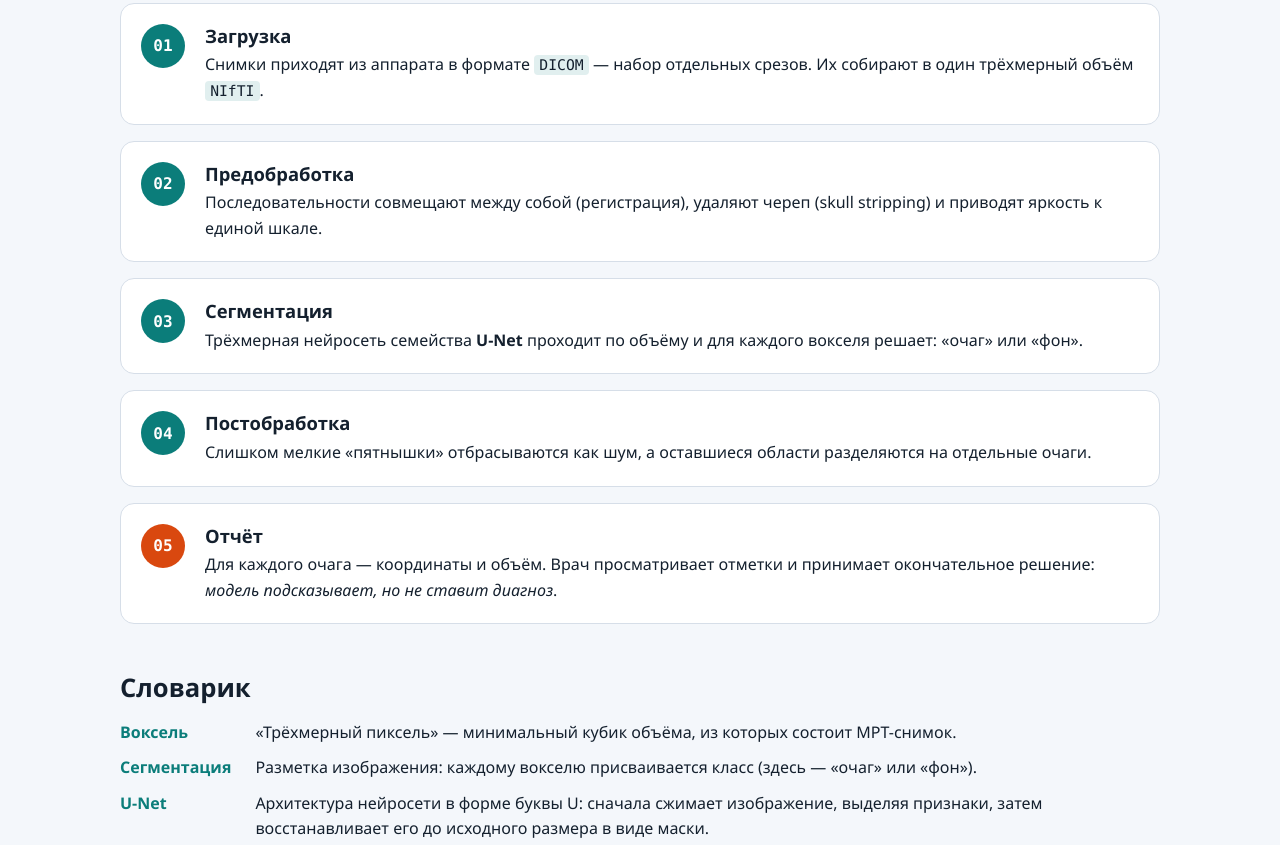
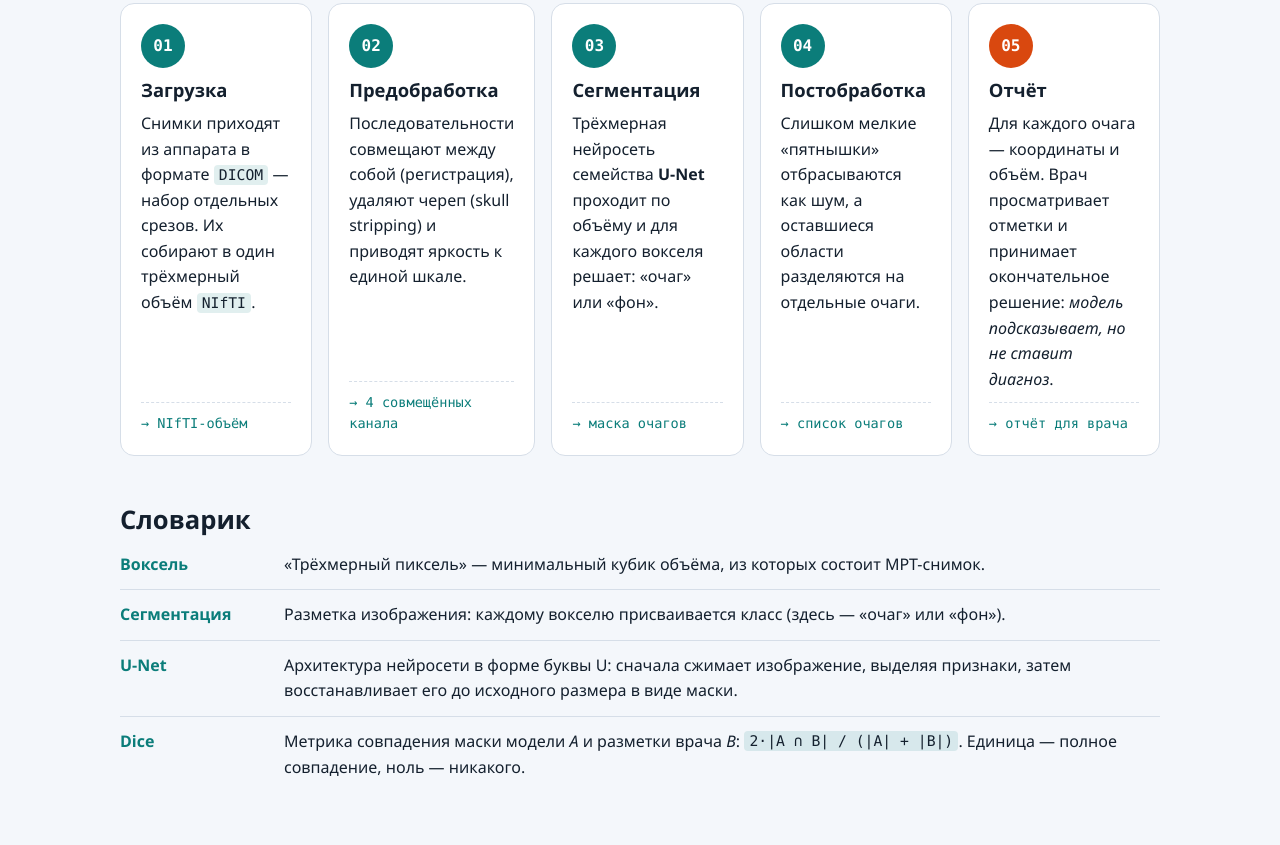
Before and after one commit to VAZ0N4ik/web6402-zaitsev_va, a plain HTML site: page lab4/pipeline.html in a window 1280 px wide. Shown: the part 315-1160 px from the top of the page. Drawn offline with Linux system fonts and the light colour scheme.

Commit message:
feat(lab4): made pipeline page layout with flexbox

```diff
--- a/lab4/css/style.css
+++ b/lab4/css/style.css
@@ -437,11 +437,13 @@ abbr[title] {
 }
 
 
-/* ---------- 7. Шаги и словарик ---------- */
+/* ---------- 7. «Как это работает»: раскладка на Flexbox ---------- */
 
-/* Номера шагов рисует CSS: счётчик + ::before */
+/* Шаги стоят в ряд. flex: 1 1 180px — каждый шаг шириной от 180px,
+   лишнее место делится поровну, а если места мало, шаги переносятся на новую строку */
 .steps {
-  display: grid;
+  display: flex;
+  flex-wrap: wrap;
   gap: 16px;
   margin: 0;
   padding: 0;
@@ -449,24 +451,27 @@ abbr[title] {
   counter-reset: step;
 }
 
+/* Внутри шага тоже flex, только столбиком: номер, заголовок, текст, результат */
 .steps__item {
-  position: relative;
-  padding: 20px 20px 20px 84px;
+  flex: 1 1 180px;
+  display: flex;
+  flex-direction: column;
+  gap: 10px;
+  padding: 20px;
   border: 1px solid var(--border);
   border-radius: var(--radius);
   background-color: var(--surface);
   counter-increment: step;
 }
 
+/* Номер шага рисует CSS: счётчик + ::before */
 .steps__item::before {
   content: counter(step, decimal-leading-zero);
-  position: absolute;
-  top: 20px;
-  left: 20px;
   width: 44px;
   height: 44px;
-  display: grid;
-  place-items: center;
+  display: flex;
+  align-items: center;
+  justify-content: center;
   border-radius: 50%;
   font-family: var(--mono);
   font-weight: 700;
@@ -480,10 +485,51 @@ abbr[title] {
 }
 
 .steps__title {
-  margin-bottom: 0.3em;
+  margin: 0;
 }
 
 .steps__text {
+  margin: 0;
+}
+
+/* margin-top: auto прижимает результат к низу шага, поэтому у всех шагов он на одной линии */
+.steps__result {
+  margin: auto 0 0;
+  padding-top: 10px;
+  border-top: 1px dashed var(--border);
+  font-family: var(--mono);
+  font-size: 0.85rem;
+  color: var(--accent);
+}
+
+/* Словарик: каждая пара «термин — определение» это строка из двух flex-элементов */
+.glossary {
+  display: flex;
+  flex-direction: column;
+  gap: 12px;
+  margin: 0;
+}
+
+.glossary__item {
+  display: flex;
+  align-items: baseline;
+  gap: 24px;
+  padding-bottom: 12px;
+  border-bottom: 1px solid var(--border);
+}
+
+.glossary__item:last-child {
+  border-bottom: none;
+}
+
+.glossary__term {
+  flex: 0 0 140px;           /* термин всегда 140px: не растёт и не сжимается */
+  font-weight: 700;
+  color: var(--accent);
+}
+
+.glossary__desc {
+  flex: 1;                   /* определение забирает всё оставшееся место */
   margin: 0;
 }
 
@@ -681,7 +727,15 @@ abbr[title] {
     margin-bottom: 8px;
   }
 
-  .steps__item {
-    padding: 76px 20px 20px;
+  /* Шагам медиазапрос не нужен: при ширине меньше двух шагов flex-wrap сам ставит их в столбик */
+
+  /* В столбик: термин над определением. flex: none — иначе 140px стали бы высотой */
+  .glossary__item {
+    flex-direction: column;
+    gap: 4px;
+  }
+
+  .glossary__term {
+    flex: none;
   }
 }
--- a/lab4/pipeline.html
+++ b/lab4/pipeline.html
@@ -37,28 +37,33 @@
       </p>
     </section>
 
-    <!-- Шаги: номера рисует CSS (counter + ::before) -->
+    <!-- Страница свёрстана на Flexbox: шаги и словарик (style.css, раздел 7) -->
     <section class="container section">
       <ol class="steps">
         <li class="steps__item">
           <h3 class="steps__title">Загрузка</h3>
           <p class="steps__text">Снимки приходят из аппарата в формате <code>DICOM</code> — набор отдельных срезов. Их собирают в один трёхмерный объём <code>NIfTI</code>.</p>
+          <p class="steps__result">→ NIfTI-объём</p>
         </li>
         <li class="steps__item">
           <h3 class="steps__title">Предобработка</h3>
           <p class="steps__text">Последовательности совмещают между собой (регистрация), удаляют череп (<span lang="en">skull stripping</span>) и приводят яркость к единой шкале.</p>
+          <p class="steps__result">→ 4 совмещённых канала</p>
         </li>
         <li class="steps__item">
           <h3 class="steps__title">Сегментация</h3>
           <p class="steps__text">Трёхмерная нейросеть семейства <strong>U-Net</strong> проходит по объёму и для каждого вокселя решает: «очаг» или «фон».</p>
+          <p class="steps__result">→ маска очагов</p>
         </li>
         <li class="steps__item">
           <h3 class="steps__title">Постобработка</h3>
           <p class="steps__text">Слишком мелкие «пятнышки» отбрасываются как шум, а оставшиеся области разделяются на отдельные очаги.</p>
+          <p class="steps__result">→ список очагов</p>
         </li>
         <li class="steps__item">
           <h3 class="steps__title">Отчёт</h3>
           <p class="steps__text">Для каждого очага — координаты и объём. Врач просматривает отметки и принимает окончательное решение: <em>модель подсказывает, но не ставит диагноз</em>.</p>
+          <p class="steps__result">→ отчёт для врача</p>
         </li>
       </ol>
     </section>
@@ -66,18 +71,23 @@
     <!-- Словарик: на него ведёт якорь #glossary -->
     <section id="glossary" class="container section">
       <h2>Словарик</h2>
-      <dl class="defs">
-        <dt class="defs__term">Воксель</dt>
-        <dd class="defs__desc">«Трёхмерный пиксель» — минимальный кубик объёма, из которых состоит МРТ-снимок.</dd>
-
-        <dt class="defs__term">Сегментация</dt>
-        <dd class="defs__desc">Разметка изображения: каждому вокселю присваивается класс (здесь — «очаг» или «фон»).</dd>
-
-        <dt class="defs__term">U-Net</dt>
-        <dd class="defs__desc">Архитектура нейросети в форме буквы U: сначала сжимает изображение, выделяя признаки, затем восстанавливает его до исходного размера в виде маски.</dd>
-
-        <dt class="defs__term">Dice</dt>
-        <dd class="defs__desc">Метрика совпадения маски модели <var>A</var> и разметки врача <var>B</var>: <code>2·|A ∩ B| / (|A| + |B|)</code>. Единица — полное совпадение, ноль — никакого.</dd>
+      <dl class="glossary">
+        <div class="glossary__item">
+          <dt class="glossary__term">Воксель</dt>
+          <dd class="glossary__desc">«Трёхмерный пиксель» — минимальный кубик объёма, из которых состоит МРТ-снимок.</dd>
+        </div>
+        <div class="glossary__item">
+          <dt class="glossary__term">Сегментация</dt>
+          <dd class="glossary__desc">Разметка изображения: каждому вокселю присваивается класс (здесь — «очаг» или «фон»).</dd>
+        </div>
+        <div class="glossary__item">
+          <dt class="glossary__term">U-Net</dt>
+          <dd class="glossary__desc">Архитектура нейросети в форме буквы U: сначала сжимает изображение, выделяя признаки, затем восстанавливает его до исходного размера в виде маски.</dd>
+        </div>
+        <div class="glossary__item">
+          <dt class="glossary__term">Dice</dt>
+          <dd class="glossary__desc">Метрика совпадения маски модели <var>A</var> и разметки врача <var>B</var>: <code>2·|A ∩ B| / (|A| + |B|)</code>. Единица — полное совпадение, ноль — никакого.</dd>
+        </div>
       </dl>
     </section>
   </main>
```
